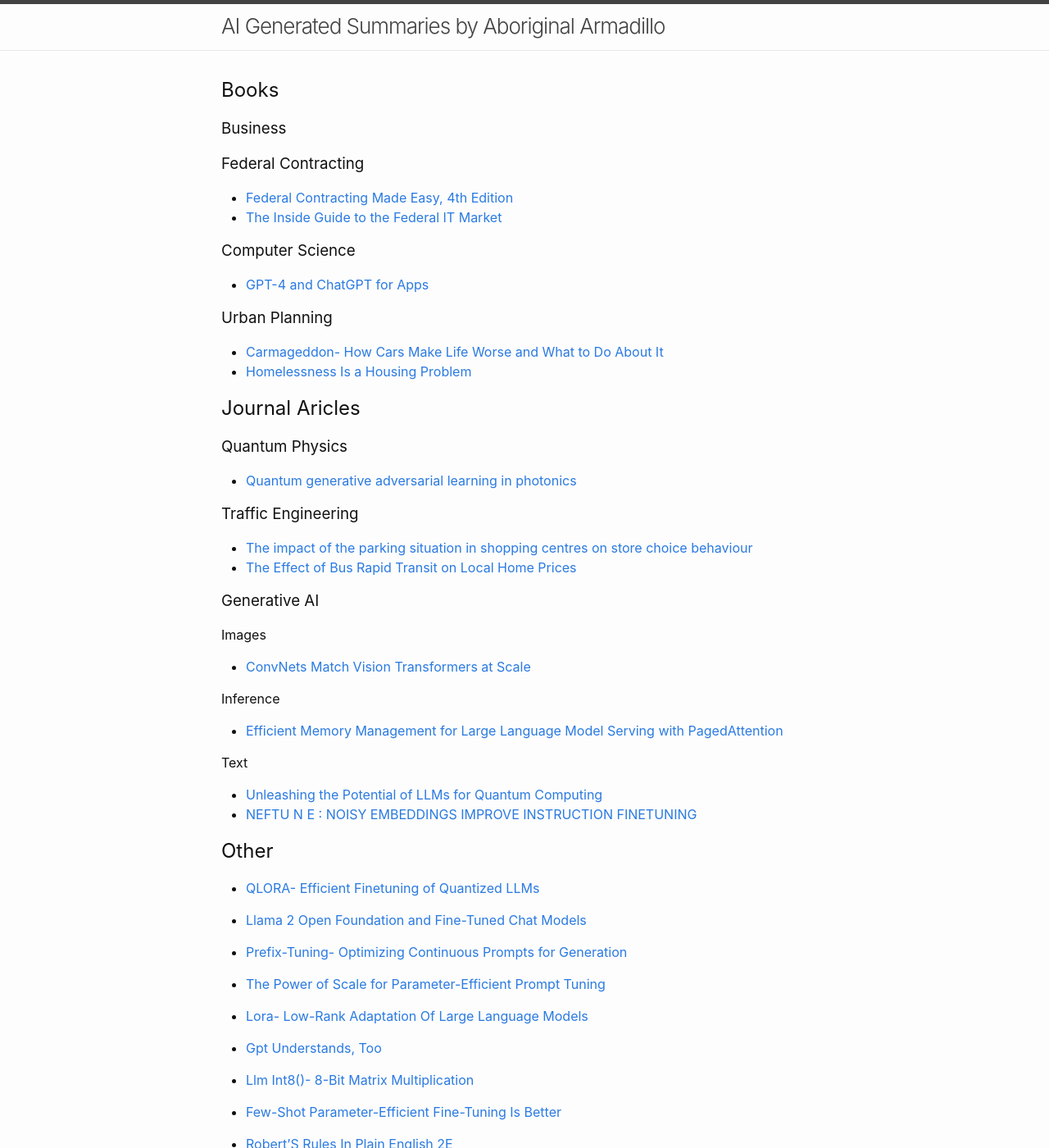
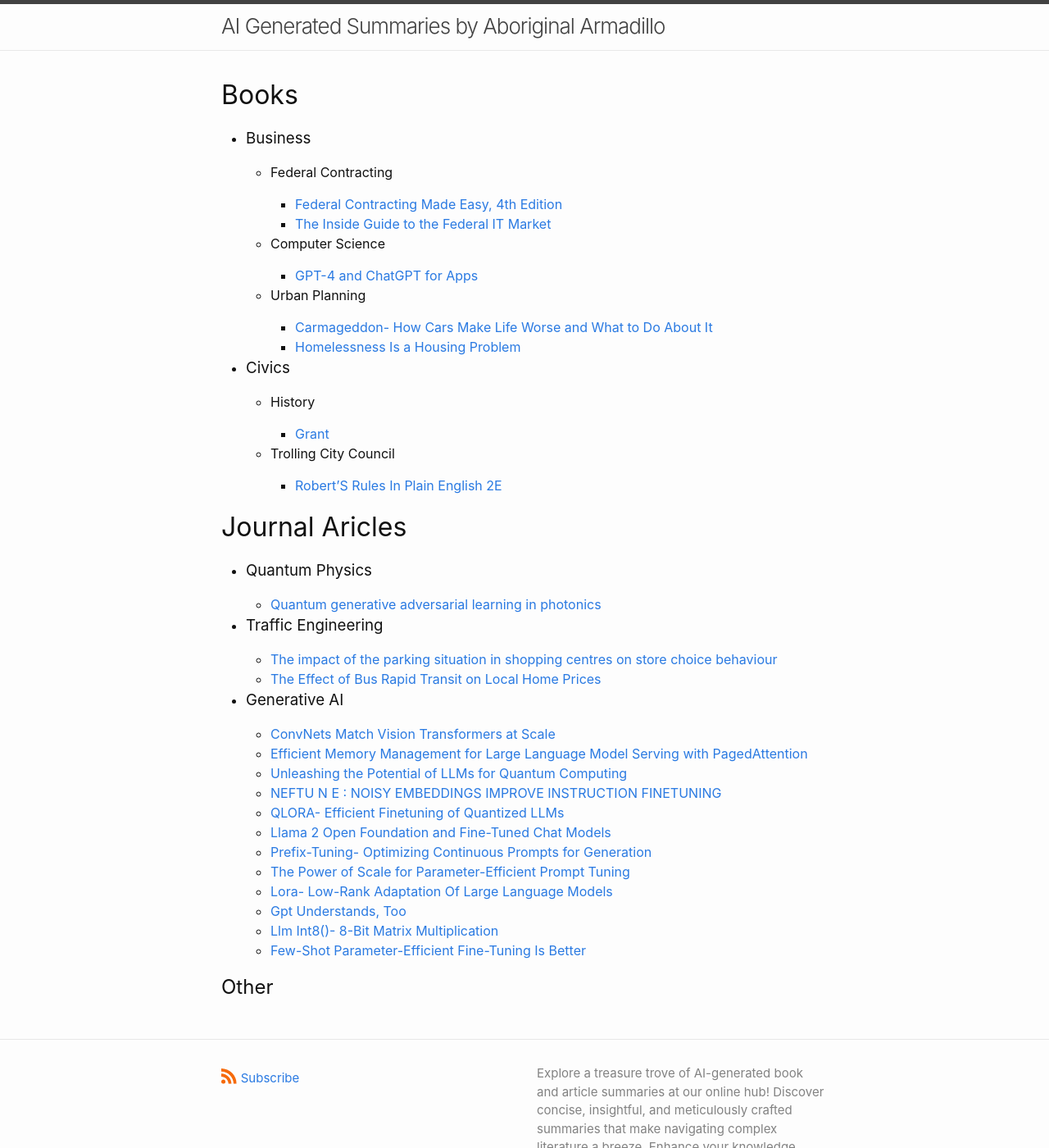
Before and after one commit to rawkintrevo/ai-summaries, a Jekyll site: the page built from index.markdown, in a window 1280 px wide and 1400 px high. Shown: the whole window at 82% size. Built offline with Jekyll 4.4.1, drawn with Linux system fonts in a browser that asks for light colours.

Commit message:
Update index.markdown

```diff
--- a/index.markdown
+++ b/index.markdown
@@ -5,68 +5,46 @@
 layout: home
 ---
 
-## Books
+# Books
 
-### Business
-
-### Federal Contracting
-- [Federal Contracting Made Easy, 4th Edition](summaries/federalcontractingmadeeasy4thedition/index.html)
-- [The Inside Guide to the Federal IT Market](summaries/theinsideguidetothefederalitmarket/index.html)
-
-### Computer Science
-
-- [GPT-4 and ChatGPT for Apps](summaries/gpt4andchatgptforapps/index.html)
-
-### Urban Planning
-
-- [Carmageddon- How Cars Make Life Worse and What to Do About It](summaries/carmageddonhowcarsmakelifeworseandwhattodoaboutit/index.html)
-- [Homelessness Is a Housing Problem](summaries/homelessnessisahousingproblem/index.html)
-
-## Journal Aricles
-
-### Quantum Physics
-- [Quantum generative adversarial learning in photonics](summaries/quantumgenerativeadversariallearninginphotonics/index.html)
-
-### Traffic Engineering
-- [The impact of the parking situation in shopping centres on store choice behaviour](summaries/theimpactoftheparkingsituationinshoppingcentresonstorechoicebehaviour/index.html)
-- [The Effect of Bus Rapid Transit on Local Home Prices](summaries/theeffectofbusrapidtransitonlocalhomeprices/index.html)
-
-### Generative AI
-
-#### Images
-- [ConvNets Match Vision Transformers at Scale](summaries/convnetsmatchvisiontransformersatscale/index.html)
-
-#### Inference
-- [Efficient Memory Management for Large Language Model Serving with PagedAttention](summaries/efficientmemorymanagementforlargelanguagemodelservingwithpagedattention/index.html)
+* ### Business
+    * #### Federal Contracting
+      - [Federal Contracting Made Easy, 4th Edition](summaries/federalcontractingmadeeasy4thedition/index.html)
+      - [The Inside Guide to the Federal IT Market](summaries/theinsideguidetothefederalitmarket/index.html)
+    * #### Computer Science
+      - [GPT-4 and ChatGPT for Apps](summaries/gpt4andchatgptforapps/index.html)
+    * #### Urban Planning
+      - [Carmageddon- How Cars Make Life Worse and What to Do About It](summaries/carmageddonhowcarsmakelifeworseandwhattodoaboutit/index.html)
+      - [Homelessness Is a Housing Problem](summaries/homelessnessisahousingproblem/index.html)
+* ### Civics
+  * #### History
+    - [Grant](summaries/grant/index.html)
+  * #### Trolling City Council
+    - [Robert'S Rules In Plain English 2E](summaries/robertsrulesinplainenglish2e/index.html)
 
 
-#### Text
-- [Unleashing the Potential of LLMs for Quantum Computing](summaries/unleashingthepotentialofllmsforquantumcomputing/index.html)
-- [NEFTU N E : NOISY EMBEDDINGS IMPROVE INSTRUCTION FINETUNING](summaries/neftunenoisyembeddingsimproveinstructionfinetuning/index.html)
+
+# Journal Aricles
+
+* ### Quantum Physics
+  - [Quantum generative adversarial learning in photonics](summaries/quantumgenerativeadversariallearninginphotonics/index.html)
+* ### Traffic Engineering
+  - [The impact of the parking situation in shopping centres on store choice behaviour](summaries/theimpactoftheparkingsituationinshoppingcentresonstorechoicebehaviour/index.html)
+  - [The Effect of Bus Rapid Transit on Local Home Prices](summaries/theeffectofbusrapidtransitonlocalhomeprices/index.html)
+* ### Generative AI
+  - [ConvNets Match Vision Transformers at Scale](summaries/convnetsmatchvisiontransformersatscale/index.html)
+  - [Efficient Memory Management for Large Language Model Serving with PagedAttention](summaries/efficientmemorymanagementforlargelanguagemodelservingwithpagedattention/index.html)
+  - [Unleashing the Potential of LLMs for Quantum Computing](summaries/unleashingthepotentialofllmsforquantumcomputing/index.html)
+  - [NEFTU N E : NOISY EMBEDDINGS IMPROVE INSTRUCTION FINETUNING](summaries/neftunenoisyembeddingsimproveinstructionfinetuning/index.html)
+  - [QLORA- Efficient Finetuning of Quantized LLMs](summaries/qloraefficientfinetuningofquantizedllms/index.html)
+  - [Llama 2 Open Foundation and Fine-Tuned Chat Models](summaries/llama2openfoundationandfinetunedchatmodels/index.html)
+  - [Prefix-Tuning- Optimizing Continuous Prompts for Generation](summaries/prefixtuningoptimizingcontinuouspromptsforgeneration/index.html)
+  - [The Power of Scale for Parameter-Efficient Prompt Tuning](summaries/thepowerofscaleforparameterefficientprompttuning/index.html)
+  - [Lora- Low-Rank Adaptation Of Large Language Models](summaries/loralowrankadaptationoflargelanguagemodels/index.html)
+  - [Gpt Understands, Too](summaries/gptunderstandstoo/index.html)
+  - [Llm Int8()- 8-Bit Matrix Multiplication](summaries/llmint88bitmatrixmultiplication/index.html)
+  - [Few-Shot Parameter-Efficient Fine-Tuning Is Better](summaries/fewshotparameterefficientfinetuningisbetter/index.html)
 
 
 
 ## Other
-
-
-
-
-- [QLORA- Efficient Finetuning of Quantized LLMs](summaries/qloraefficientfinetuningofquantizedllms/index.html)
-
-- [Llama 2 Open Foundation and Fine-Tuned Chat Models](summaries/llama2openfoundationandfinetunedchatmodels/index.html)
-
-- [Prefix-Tuning- Optimizing Continuous Prompts for Generation](summaries/prefixtuningoptimizingcontinuouspromptsforgeneration/index.html)
-
-- [The Power of Scale for Parameter-Efficient Prompt Tuning](summaries/thepowerofscaleforparameterefficientprompttuning/index.html)
-
-- [Lora- Low-Rank Adaptation Of Large Language Models](summaries/loralowrankadaptationoflargelanguagemodels/index.html)
-
-- [Gpt Understands, Too](summaries/gptunderstandstoo/index.html)
-
-- [Llm Int8()- 8-Bit Matrix Multiplication](summaries/llmint88bitmatrixmultiplication/index.html)
-
-- [Few-Shot Parameter-Efficient Fine-Tuning Is Better](summaries/fewshotparameterefficientfinetuningisbetter/index.html)
-
-- [Robert'S Rules In Plain English 2E](summaries/robertsrulesinplainenglish2e/index.html)
-
-- [Grant](summaries/grant/index.html)
```
